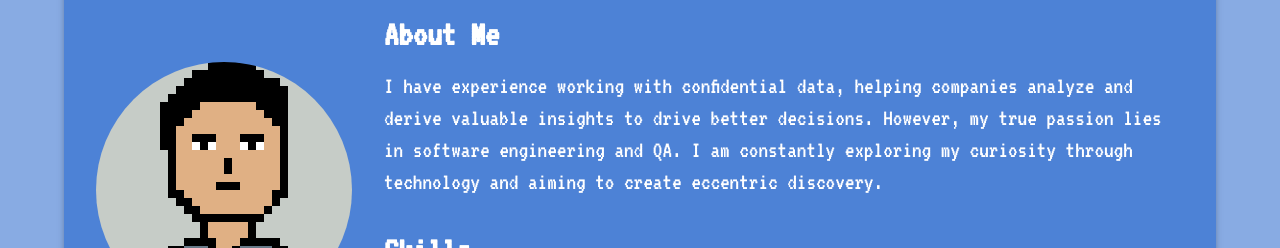
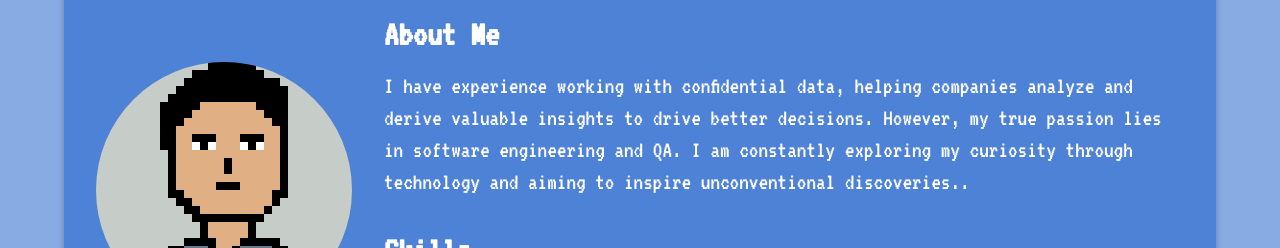
Before and after one commit to shadycodee/Portfolio, a React (Vite) app: page / in a window 1280 px wide. Shown: the part 192-440 px from the top of the page. Built offline with nearby package versions, Linux system fonts and the light colour scheme.

Commit message:
Revise About page description for clarity and to inspire unconventional discoveries

```diff
--- a/src/Pages/About.jsx
+++ b/src/Pages/About.jsx
@@ -15,7 +15,7 @@ function About() {
       <div className="flex flex-col items-center md:items-start">
       <h3 className="text-4xl font-bold mb-4 text-left md:text-left">About Me</h3>
         <p className="text-center md:text-left text-xl md:text-2xl leading-relaxed">
-          I have experience working with confidential data, helping companies analyze and derive valuable insights to drive better decisions. However, my true passion lies in software engineering and QA. I am constantly exploring my curiosity through technology and aiming to create eccentric discovery.
+          I have experience working with confidential data, helping companies analyze and derive valuable insights to drive better decisions. However, my true passion lies in software engineering and QA. I am constantly exploring my curiosity through technology and aiming to inspire unconventional discoveries..
         </p>
 
         {/* Skills Section */}
```
